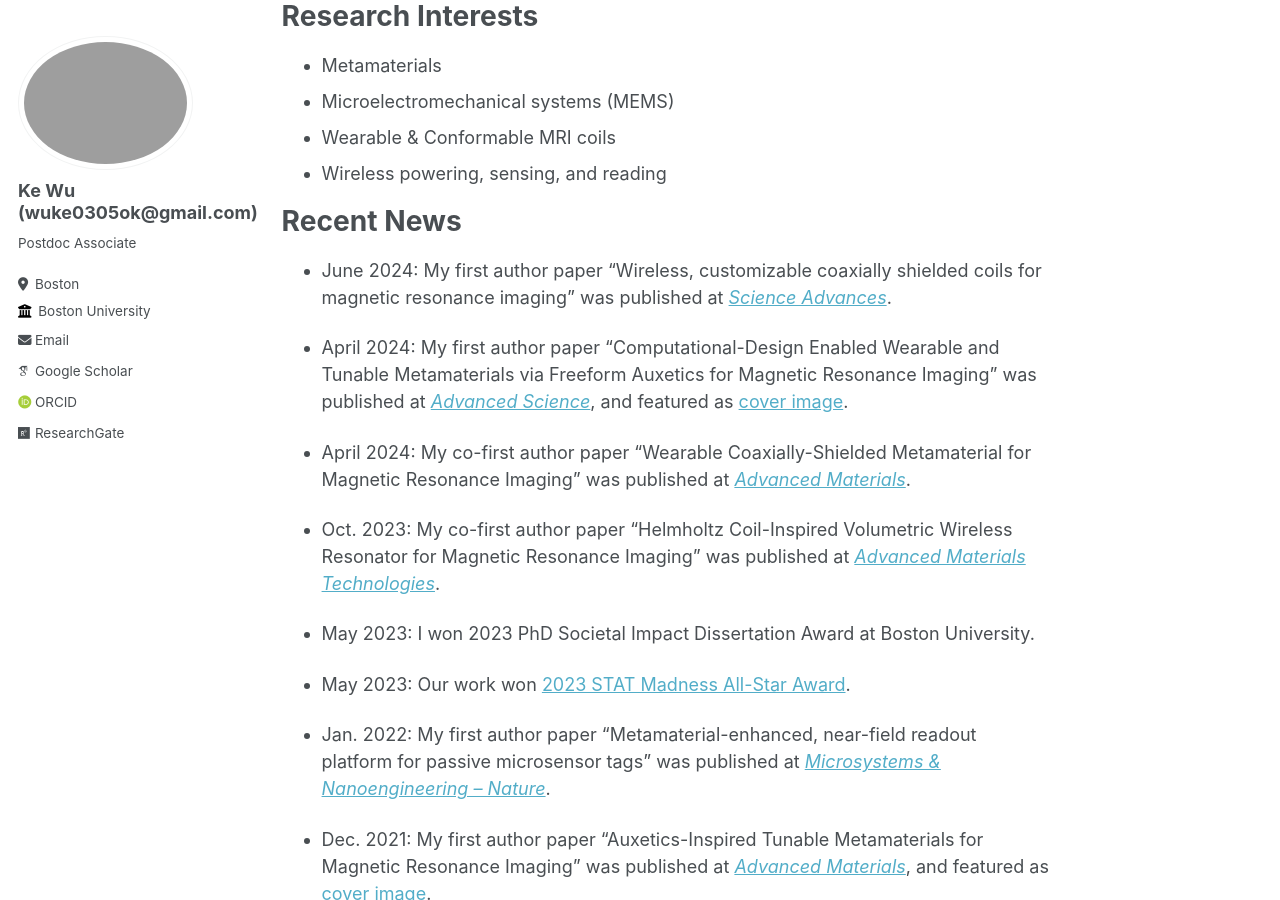
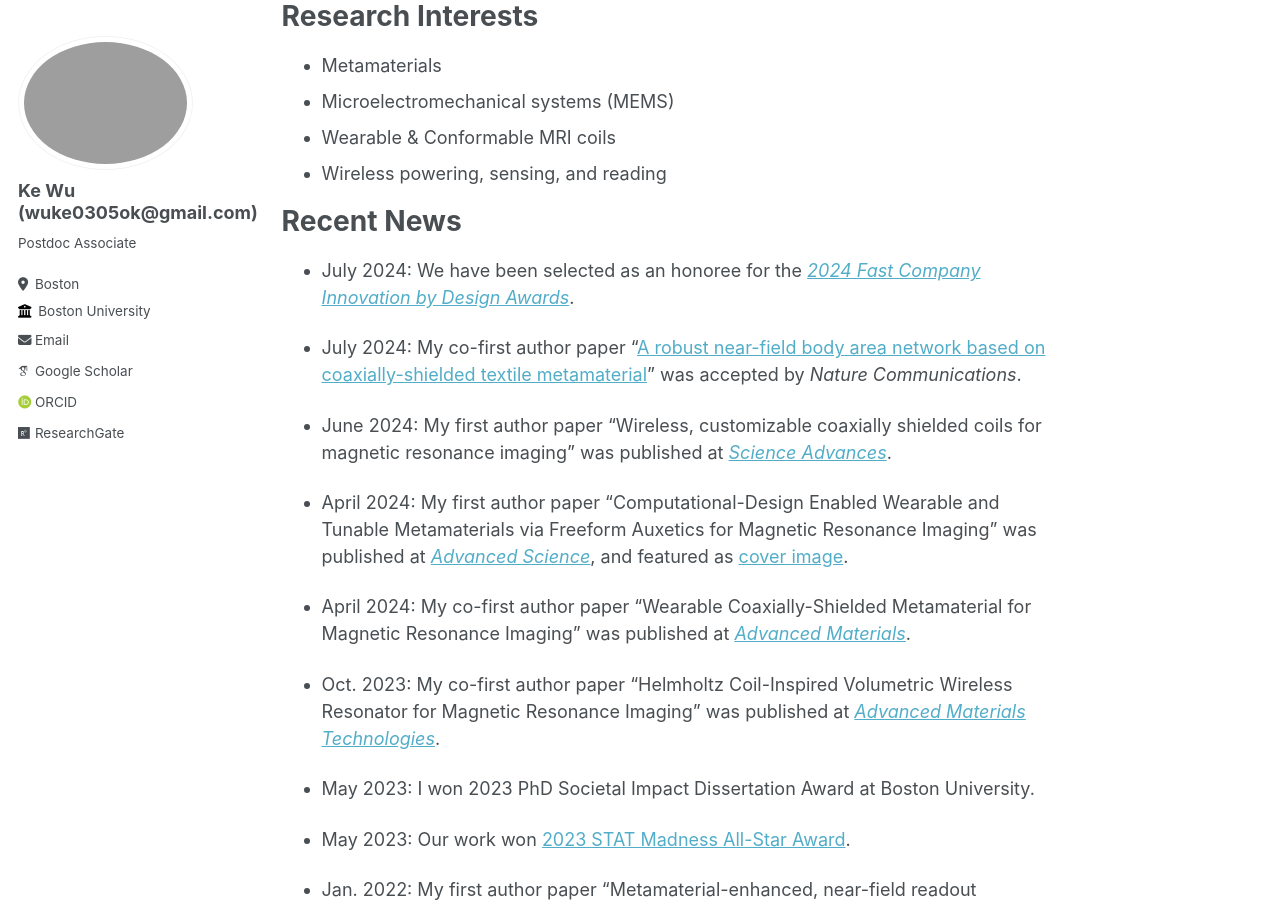
Before and after one commit to wuke0305/wuke0305.github.io, a Jekyll site: the page built from _pages/about.md, in a window 1280 px wide and 900 px high, scrolled down 662 px. Built offline with Jekyll 4.4.1, drawn with Linux system fonts in a browser that asks for light colours; some web fonts are replaced.

Commit message:
Update about.md

```diff
--- a/_pages/about.md
+++ b/_pages/about.md
@@ -21,6 +21,10 @@ Research Interests
 
 Recent News
 ======
+* July 2024: We have been selected as an honoree for the [_2024 Fast Company Innovation by Design Awards_](https://www.fastcompany.com/91129760/materials-innovation-by-design-2024).
+
+* July 2024: My co-first author paper “[A robust near-field body area network based on coaxially-shielded textile metamaterial](https://arxiv.org/abs/2402.13962)” was accepted by _Nature Communications_.
+
 * June 2024: My first author paper “Wireless, customizable coaxially shielded coils for magnetic resonance imaging” was published at [_Science Advances_](https://www.science.org/doi/full/10.1126/sciadv.adn5195).
 
 * April 2024: My first author paper “Computational-Design Enabled Wearable and Tunable Metamaterials via Freeform Auxetics for Magnetic Resonance Imaging” was published at [_Advanced Science_](https://onlinelibrary.wiley.com/doi/full/10.1002/advs.202400261), and featured as [cover image](https://onlinelibrary.wiley.com/doi/10.1002/advs.202470152).
```
